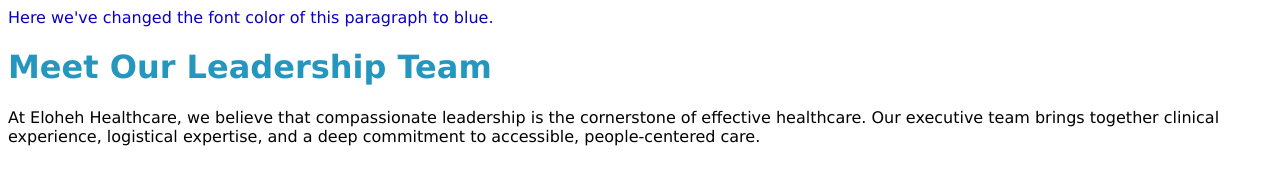
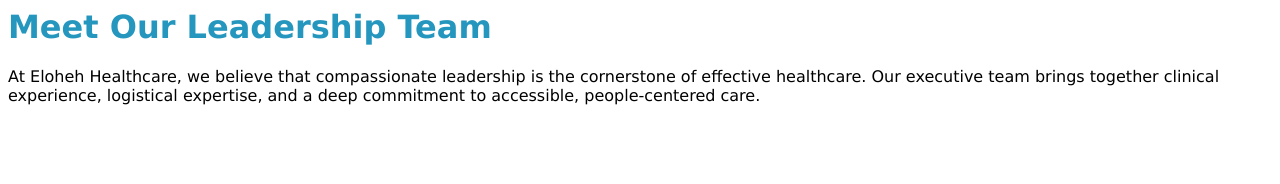
Before and after one commit to steine0/Team14, a plain HTML site: page index.html in a window 1280 px wide. Drawn offline with Linux system fonts and the light colour scheme.

Commit message:
Update index.html

```diff
--- a/index.html
+++ b/index.html
@@ -3,9 +3,6 @@
     <title>Eloheh Healthcare | Our Products</title>
 </head>
 <body><font face="Verdana">
-    <p id="contentParagraph" style="color: #0900C4;">
-Here we've changed the font color of this paragraph to blue.
-</p>
     <h1><b><font color="#2596be">Meet Our Leadership Team</font></b></h1>
     <p>At Eloheh Healthcare, we believe that compassionate leadership is the cornerstone of effective healthcare. Our executive team brings together clinical experience, logistical expertise, and a deep commitment to accessible, people-centered care.</p>
 </font>
```
